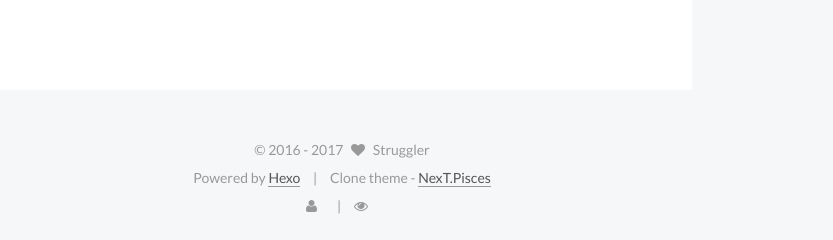
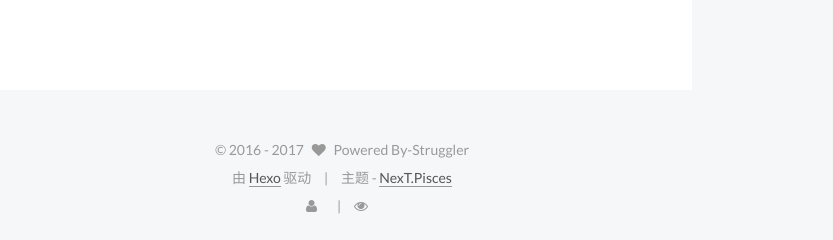
Before and after one commit to strugglerx/strugglerx.github.io, a plain HTML site: page 2017/01/01/hello-world/index.html in a window 1280 px wide. Shown: the part 1280-1520 px from the top of the page, without its empty margins (428-1261 px from the left). Drawn offline with Linux system fonts and the light colour scheme; some packages are replaced by stand-ins of ours; a script that the page names is missing.

Commit message:
Site updated: 2017-01-24 19:29:20

```diff
--- a/2017/01/01/hello-world/index.html
+++ b/2017/01/01/hello-world/index.html
@@ -523,7 +523,7 @@ Quick">
             <ul class="links-of-blogroll-list">
 
                 <li class="links-of-blogroll-item">
-                  <a href="http://weibo.cn/577973344" title="微博" target="_blank">微博</a>
+                  <a href="http://weibo.com/577973344" title="微博" target="_blank">微博</a>
                 </li>
 
                 <li class="links-of-blogroll-item">
@@ -566,15 +566,15 @@ Quick">
   <span class="with-love">
     <i class="fa fa-heart"></i>
   </span>
-  <span class="author" itemprop="copyrightHolder">Struggler</span>
+  <span class="author" itemprop="copyrightHolder">Powered By-Struggler</span>
 </div>
 
 <div class="powered-by">
-  Powered by <a class="theme-link" href="https://hexo.io">Hexo</a>
+   由 <a class="theme-link" href="https://hexo.io">Hexo</a> 驱动
 </div>
 
 <div class="theme-info">
-  Clone theme -
+  主题 -
   <a class="theme-link" href="https://github.com/iissnan/hexo-theme-next">
     NexT.Pisces
   </a>
--- a/css/main.css
+++ b/css/main.css
@@ -1664,7 +1664,7 @@ pre .javascript .function {
   width: 4px;
   height: 4px;
   border-radius: 50%;
-  background: #4bc7c6;
+  background: #af5ca7;
 }
 .links-of-blogroll {
   font-size: 13px;
```
Also changed, not shown: 2017/01/02/使用Hexo和GitHub-Pages搭建免费独立博客/index.html (+4 -4 lines), 2017/01/03/Markdown语法/index.html (+4 -4 lines), about/index.html (+4 -4 lines), archives/2017/01/index.html (+4 -4 lines), archives/2017/index.html (+4 -4 lines), archives/index.html (+4 -4 lines), categories/hexo/index.html (+4 -4 lines), categories/index.html (+4 -4 lines), categories/其它/index.html (+4 -4 lines), index.html (+4 -4 lines), tags/github/index.html (+4 -4 lines), tags/hexo/index.html (+4 -4 lines), tags/index.html (+4 -4 lines), tags/markdown/index.html (+4 -4 lines), 1 more files.
